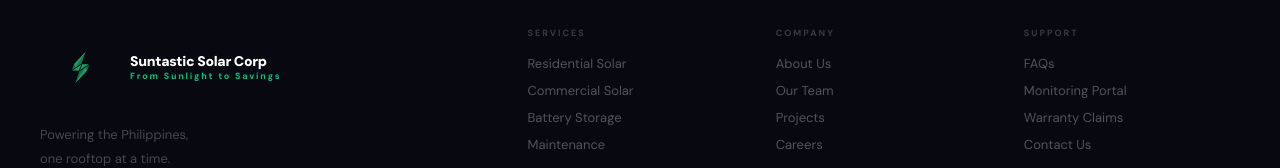
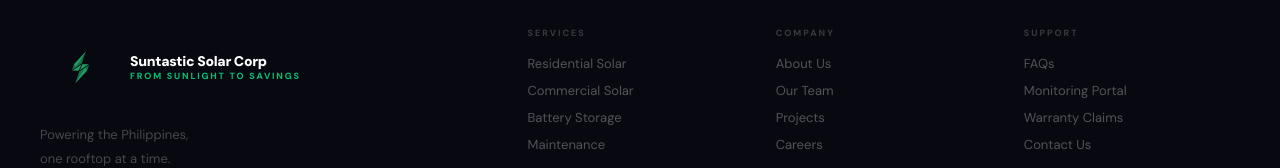
Before and after one commit to PAWN445/suntastic, a React (Vite) app: page / in a window 1280 px wide. Shown: the part 5217-5385 px from the top of the page. Built offline with nearby package versions, Linux system fonts and the light colour scheme.

Commit message:
change capital letter FROM SUNLIGHT TO SAVINGS

```diff
--- a/src/App.jsx
+++ b/src/App.jsx
@@ -729,7 +729,7 @@ export default function SuntasticSolar() {
                 <img src="/suntastic_logo_png.png" alt="Suntastic Solar Logo" style={{ width: 80, height: 80, objectFit: "contain", borderRadius: 12 }}/>
                 <div>
                   <div style={{ fontSize: 14, fontWeight: 900, color: "#fff", letterSpacing: "-0.3px" }}>Suntastic Solar Corp</div>
-                  <div style={{ fontSize: 9, color: G, fontWeight: 700, letterSpacing: "1.8px" }}>From Sunlight to Savings</div>
+                  <div style={{ fontSize: 9, color: G, fontWeight: 700, letterSpacing: "1.8px" }}>FROM SUNLIGHT TO SAVINGS</div>
                 </div>
               </div>
               <p style={{ fontSize: 13, color: "rgba(255,255,255,0.25)", lineHeight: 1.8, marginBottom: 20 }}>Powering the Philippines,<br />one rooftop at a time.</p>
```
